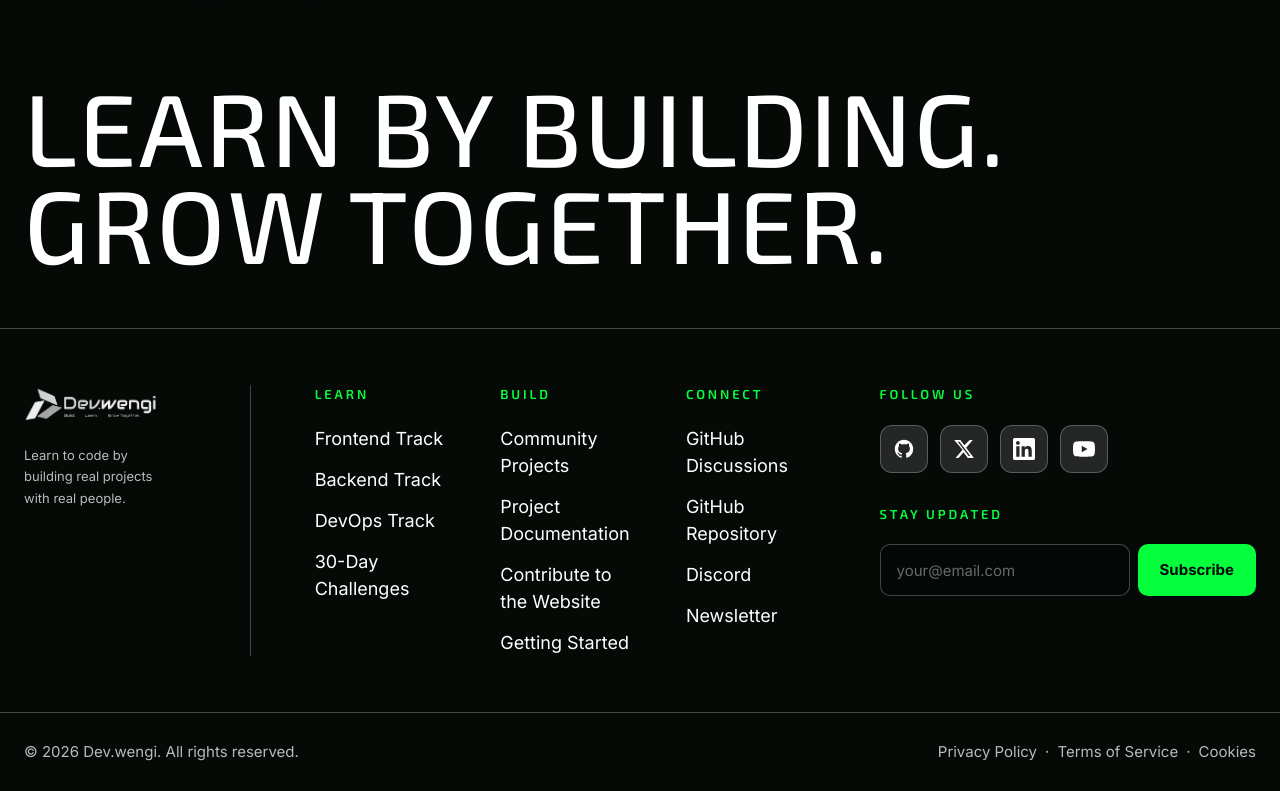
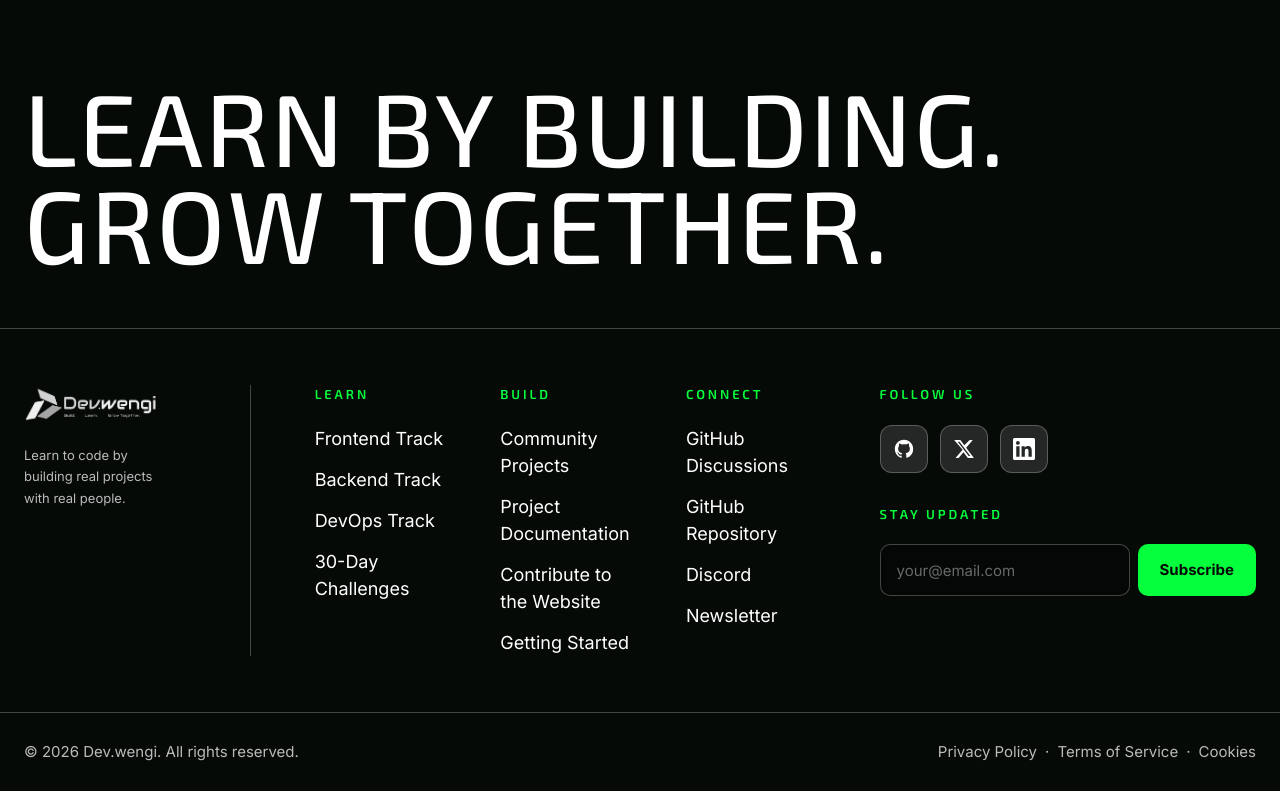
Before and after one commit to dev-wengi/wengi-website, a React (Vite) app: page / in a window 1280 px wide. Shown: the part 7896-8687 px from the top of the page. Built offline with nearby package versions, Linux system fonts and the light colour scheme.

Commit message:
Verify and fix social links
X and LinkedIn URLs verified live; YouTube removed (no channel
resolves at any URL form).

```diff
--- a/src/data/footer.ts
+++ b/src/data/footer.ts
@@ -118,7 +118,7 @@ export const SOCIAL_LINKS: SocialIconLink[] = [
   {
     id: 'twitter',
     label: 'Twitter / X',
-    href: 'https://twitter.com/devwengi',
+    href: 'https://x.com/devwengi',
     viewBox: '0 0 24 24',
     iconPath:
       'M18.244 2.25h3.308l-7.227 8.26 8.502 11.24H16.17l-4.714-6.231-5.401 6.231H2.746l7.73-8.835L1.254 2.25H8.08l4.253 5.622zm-1.161 17.52h1.833L7.084 4.126H5.117z',
@@ -126,18 +126,10 @@ export const SOCIAL_LINKS: SocialIconLink[] = [
   {
     id: 'linkedin',
     label: 'LinkedIn',
-    href: 'https://linkedin.com/company/devwengi',
+    href: 'https://www.linkedin.com/company/dev-wengi',
     viewBox: '0 0 24 24',
     iconPath:
       'M20.447 20.452h-3.554v-5.569c0-1.328-.027-3.037-1.852-3.037-1.853 0-2.136 1.445-2.136 2.939v5.667H9.351V9h3.414v1.561h.046c.477-.9 1.637-1.85 3.37-1.85 3.601 0 4.267 2.37 4.267 5.455v6.286zM5.337 7.433a2.062 2.062 0 01-2.063-2.065 2.064 2.064 0 112.063 2.065zm1.782 13.019H3.555V9h3.564v11.452zM22.225 0H1.771C.792 0 0 .774 0 1.729v20.542C0 23.227.792 24 1.771 24h20.451C23.2 24 24 23.227 24 22.271V1.729C24 .774 23.2 0 22.222 0h.003z',
-  },
-  {
-    id: 'youtube',
-    label: 'YouTube',
-    href: 'https://youtube.com/@devwengi',
-    viewBox: '0 0 24 24',
-    iconPath:
-      'M23.498 6.186a3.016 3.016 0 00-2.122-2.136C19.505 3.545 12 3.545 12 3.545s-7.505 0-9.377.505A3.017 3.017 0 00.502 6.186C0 8.07 0 12 0 12s0 3.93.502 5.814a3.016 3.016 0 002.122 2.136c1.871.505 9.376.505 9.376.505s7.505 0 9.377-.505a3.015 3.015 0 002.122-2.136C24 15.93 24 12 24 12s0-3.93-.502-5.814zM9.545 15.568V8.432L15.818 12l-6.273 3.568z',
   },
 ]
 
```
